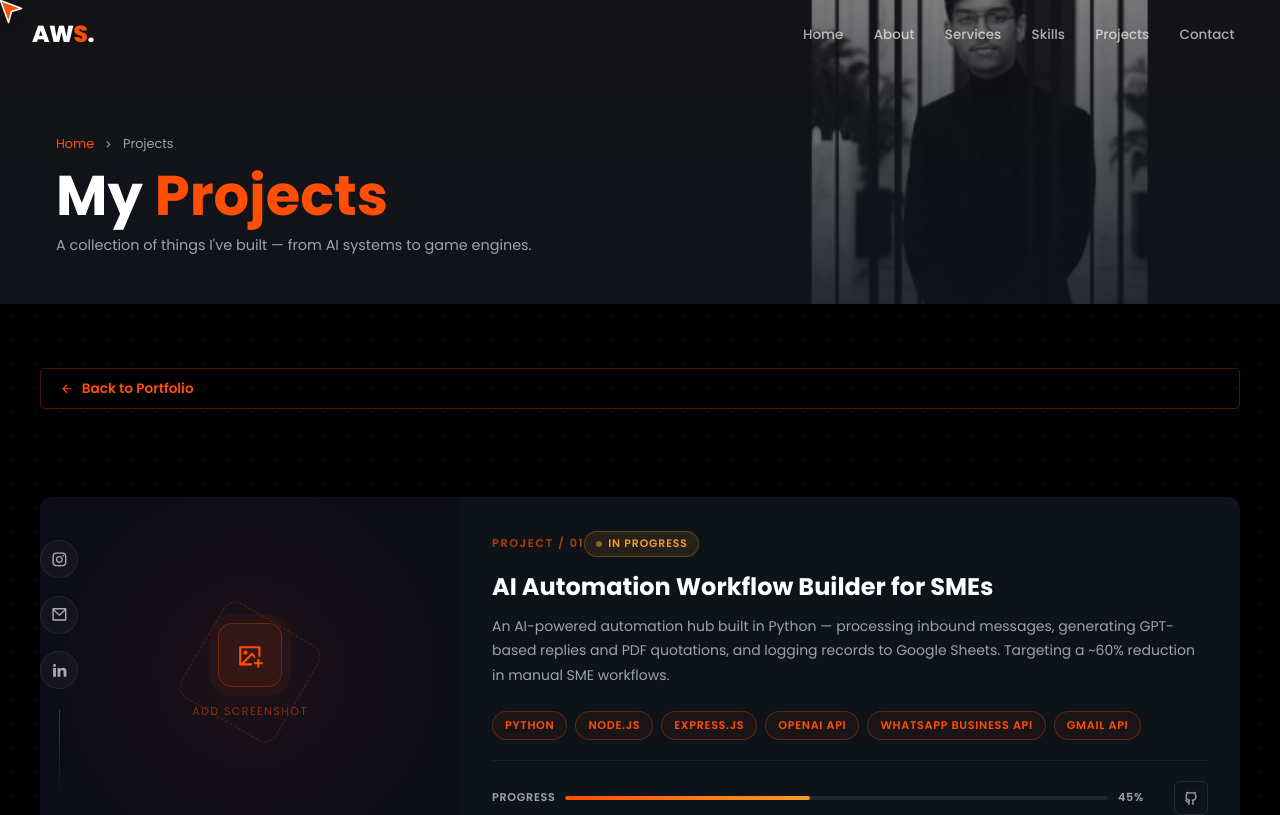
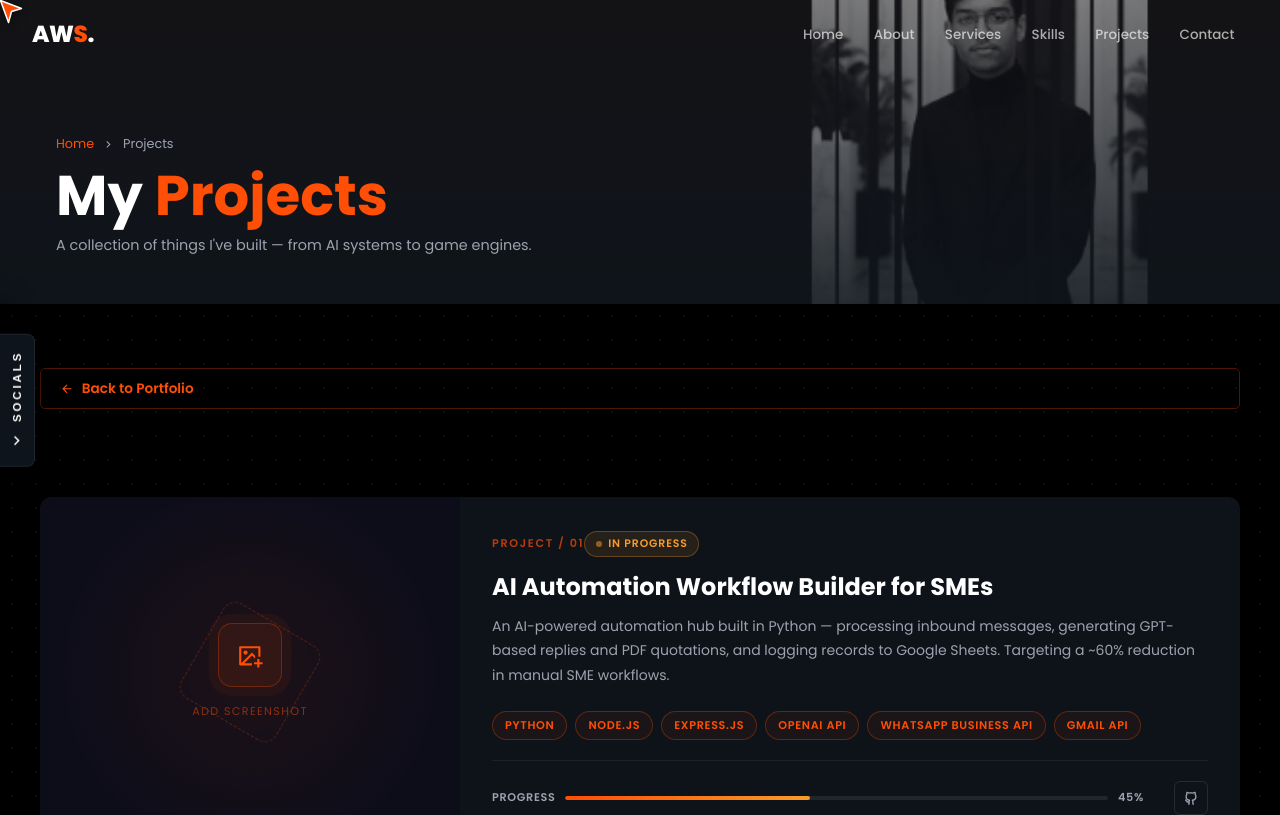
Before and after one commit to Ab-Wb-Sid/my-portfolio, a React (Vite) app: page /projects in a window 1280 px wide. Shown: the top 815 px of the page. Built offline with nearby package versions, Linux system fonts and the light colour scheme.

Commit message:
socials hover

```diff
--- a/src/components/SocialSidebar.css
+++ b/src/components/SocialSidebar.css
@@ -1,17 +1,102 @@
-.social-sidebar {
+.social-tab-container {
   position: fixed;
-  bottom: 0;
-  left: 2.5rem;
-  z-index: 999;
+  left: 0;
+  top: 50%;
+  transform: translateY(-50%);
+  z-index: 1500;
+  display: flex;
+  align-items: center;
+}
+
+/* Sliding Panel */
+.social-tab-panel {
+  background: rgba(17, 24, 32, 0.78);
+  backdrop-filter: blur(20px);
+  -webkit-backdrop-filter: blur(20px);
+  border: 1px solid rgba(255, 255, 255, 0.08);
+  border-left: none;
+  border-radius: 0 10px 10px 0;
+  padding: 1.25rem 1rem;
+  box-shadow: 10px 0 30px rgba(0, 0, 0, 0.4);
+  position: absolute;
+  left: 0;
+  z-index: 1;
+  display: flex;
+  align-items: center;
+  justify-content: center;
+  width: 76px;
+  transform: translateX(-100%);
+  transition: transform 0.45s cubic-bezier(0.16, 1, 0.3, 1);
+}
+
+/* The clickable/hoverable trigger tab */
+.social-tab-trigger {
+  background: rgba(17, 24, 32, 0.85);
+  backdrop-filter: blur(15px);
+  -webkit-backdrop-filter: blur(15px);
+  border: 1px solid rgba(255, 255, 255, 0.08);
+  border-left: none;
+  border-radius: 0 8px 8px 0;
+  color: var(--white);
+  padding: 1rem 0.5rem;
+  cursor: pointer;
   display: flex;
   flex-direction: column;
   align-items: center;
-  gap: 1.1rem;
+  gap: 0.6rem;
+  box-shadow: 4px 0 15px rgba(0, 0, 0, 0.3);
+  position: relative;
+  z-index: 2;
+  transform: translateX(0);
+  transition: transform 0.45s cubic-bezier(0.16, 1, 0.3, 1), background 0.3s, color 0.3s, border-color 0.3s, box-shadow 0.3s;
+  outline: none;
 }
 
-.social-sidebar .icon {
-  width: 38px;
-  height: 38px;
+.social-tab-trigger:hover {
+  background: var(--secondary-color);
+  border-color: var(--secondary-color);
+  color: var(--white);
+  box-shadow: 4px 0 20px var(--secondary-glow);
+}
+
+.social-tab-text {
+  writing-mode: vertical-lr;
+  text-orientation: mixed;
+  transform: rotate(180deg);
+  font-size: 0.72rem;
+  font-weight: 700;
+  letter-spacing: 0.25em;
+  color: inherit;
+}
+
+.social-tab-arrow {
+  font-size: 1.1rem;
+  display: flex;
+  align-items: center;
+  justify-content: center;
+  color: inherit;
+}
+
+/* Open states */
+.social-tab-container.open .social-tab-panel {
+  transform: translateX(0);
+}
+
+.social-tab-container.open .social-tab-trigger {
+  transform: translateX(76px);
+}
+
+/* Staggered Pop-in animations for links when open */
+.social-tab-links {
+  display: flex;
+  flex-direction: column;
+  gap: 1rem;
+  align-items: center;
+}
+
+.social-tab-links a {
+  width: 40px;
+  height: 40px;
   display: flex;
   align-items: center;
   justify-content: center;
@@ -19,28 +104,49 @@
   color: rgba(255, 255, 255, 0.65);
   background: rgba(255, 255, 255, 0.03);
   border: 1px solid rgba(255, 255, 255, 0.08);
-  font-size: 1.05rem;
-  transition: all 0.3s cubic-bezier(0.16, 1, 0.3, 1);
+  font-size: 1.15rem;
+  opacity: 0;
+  transform: scale(0.8) translateX(-15px);
+  transition: opacity 0.35s ease, transform 0.35s cubic-bezier(0.34, 1.56, 0.64, 1), background 0.3s, color 0.3s, border-color 0.3s, box-shadow 0.3s;
 }
 
-.social-sidebar .icon:hover {
+.social-tab-links a:hover {
   color: var(--white);
   background: var(--secondary-color);
   border-color: var(--secondary-color);
-  transform: translateY(-4px) scale(1.05);
-  box-shadow: 0 10px 20px var(--secondary-glow);
+  transform: translateY(-3px) scale(1.08);
+  box-shadow: 0 8px 20px var(--secondary-glow);
 }
 
-.social-sidebar__line {
-  width: 1px;
-  height: 90px;
-  background: linear-gradient(to bottom, rgba(255, 255, 255, 0.2), transparent);
-  margin-top: 0.2rem;
+.social-tab-container.open .social-tab-links a {
+  opacity: 1;
+  transform: scale(1) translateX(0);
 }
 
-/* Hide on tablet and mobile screens to prevent overlaying the content */
-@media (max-width: 900px) {
-  .social-sidebar {
-    display: none;
+.social-tab-container.open .social-tab-links a:nth-child(1) { transition-delay: 0.08s; }
+.social-tab-container.open .social-tab-links a:nth-child(2) { transition-delay: 0.16s; }
+.social-tab-container.open .social-tab-links a:nth-child(3) { transition-delay: 0.24s; }
+
+/* Responsive Adjustments */
+@media (max-width: 600px) {
+  .social-tab-panel {
+    width: 66px;
+    padding: 1rem 0.75rem;
+  }
+  .social-tab-container.open .social-tab-trigger {
+    transform: translateX(66px);
+  }
+  .social-tab-trigger {
+    padding: 0.8rem 0.4rem;
+    gap: 0.4rem;
+  }
+  .social-tab-text {
+    font-size: 0.65rem;
+    letter-spacing: 0.2em;
+  }
+  .social-tab-links a {
+    width: 36px;
+    height: 36px;
+    font-size: 1.05rem;
   }
 }
--- a/src/components/SocialSidebar.jsx
+++ b/src/components/SocialSidebar.jsx
@@ -1,25 +1,61 @@
-import { motion } from 'framer-motion'
-import { RiInstagramLine, RiMailLine, RiLinkedinFill } from 'react-icons/ri'
+import { useState } from 'react'
+import { RiInstagramLine, RiMailLine, RiLinkedinFill, RiArrowRightSLine } from 'react-icons/ri'
 import './SocialSidebar.css'
 
 export default function SocialSidebar() {
+  const [isOpen, setIsOpen] = useState(false)
+
   return (
-    <motion.div
-      className="social-sidebar"
-      initial={{ opacity: 0, x: -30 }}
-      animate={{ opacity: 1, x: 0 }}
-      transition={{ delay: 0.8, duration: 0.8, ease: [0.16, 1, 0.3, 1] }}
+    <div
+      className={`social-tab-container ${isOpen ? 'open' : ''}`}
+      onMouseEnter={() => setIsOpen(true)}
+      onMouseLeave={() => setIsOpen(false)}
     >
-      <a href="https://www.instagram.com/ab_wb_sid?igsh=MWRlYXd6YWY4ejhseQ==" className="icon" target="_blank" rel="noreferrer" title="Instagram">
+      {/* Sliding Panel containing the icons */}
+      <div className="social-tab-panel">
+        <div className="social-tab-links">
+          <a
+            href="https://www.instagram.com/ab_wb_sid?igsh=MWRlYXd6YWY4ejhseQ=="
+            className="social-icon-link"
+            target="_blank"
+            rel="noreferrer"
+            title="Instagram"
+          >
             <RiInstagramLine />
           </a>
-      <a href="mailto:aw1411175@gmail.com" className="icon" target="_blank" rel="noreferrer" title="Email">
+          <a
+            href="mailto:aw1411175@gmail.com"
+            className="social-icon-link"
+            target="_blank"
+            rel="noreferrer"
+            title="Email"
+          >
             <RiMailLine />
           </a>
-      <a href="https://www.linkedin.com/in/abdul-wahab-siddiqi-03a6ab33b" className="icon" target="_blank" rel="noreferrer" title="LinkedIn">
+          <a
+            href="https://www.linkedin.com/in/abdul-wahab-siddiqi-03a6ab33b"
+            className="social-icon-link"
+            target="_blank"
+            rel="noreferrer"
+            title="LinkedIn"
+          >
             <RiLinkedinFill />
           </a>
-      <div className="social-sidebar__line" />
-    </motion.div>
+        </div>
+      </div>
+
+      {/* The clickable/hoverable Tab trigger */}
+      <button
+        className="social-tab-trigger"
+        onClick={() => setIsOpen(!isOpen)}
+        aria-expanded={isOpen}
+        aria-label="Toggle social links"
+      >
+        <span className="social-tab-text">SOCIALS</span>
+        <div className="social-tab-arrow">
+          <RiArrowRightSLine style={{ transform: isOpen ? 'rotate(180deg)' : 'rotate(0deg)', transition: 'transform 0.3s' }} />
+        </div>
+      </button>
+    </div>
   )
 }
```
Also changed, not shown: 1 other file (tests, documents, lock files or other folders). Lines whose indentation alone changed are shown as unchanged.
